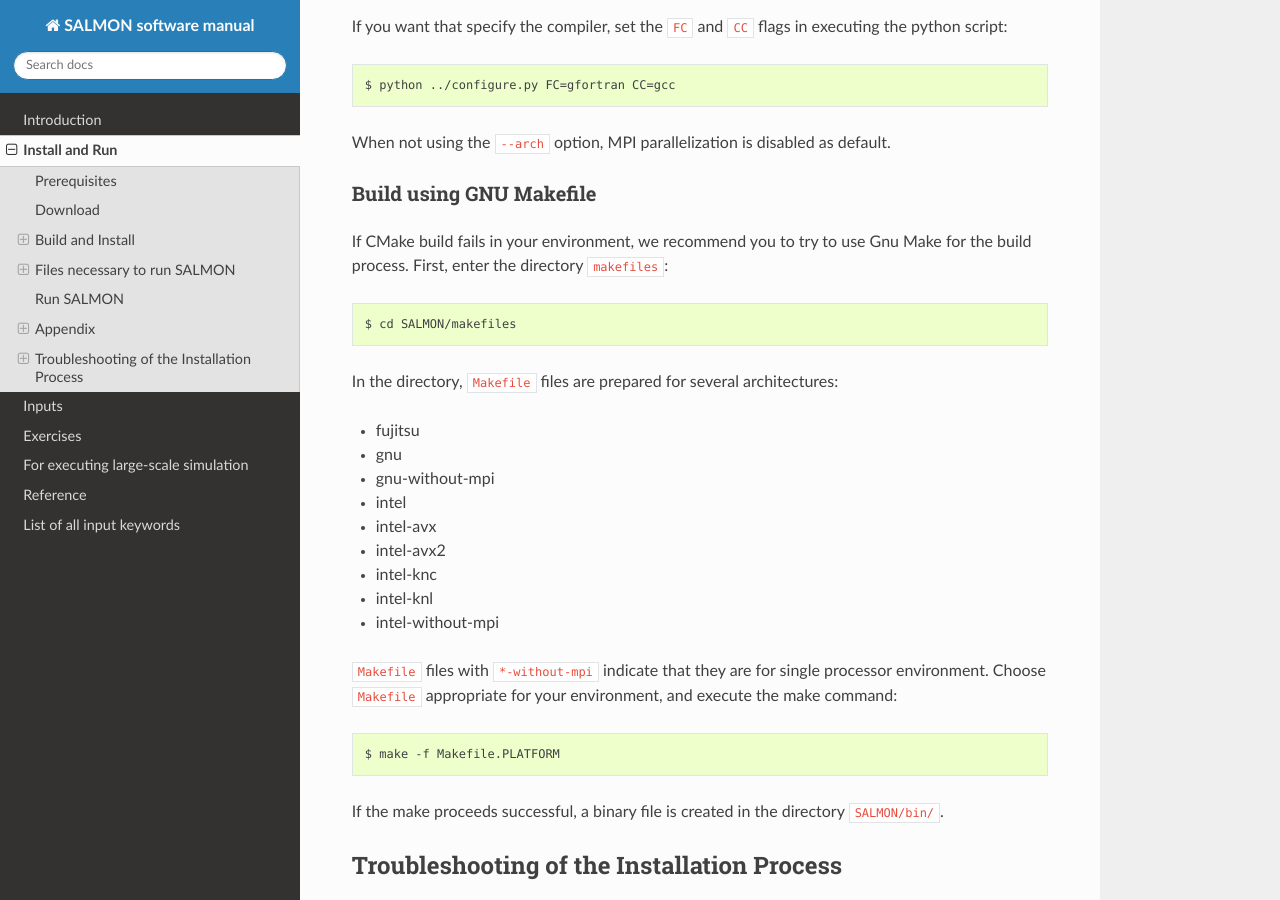
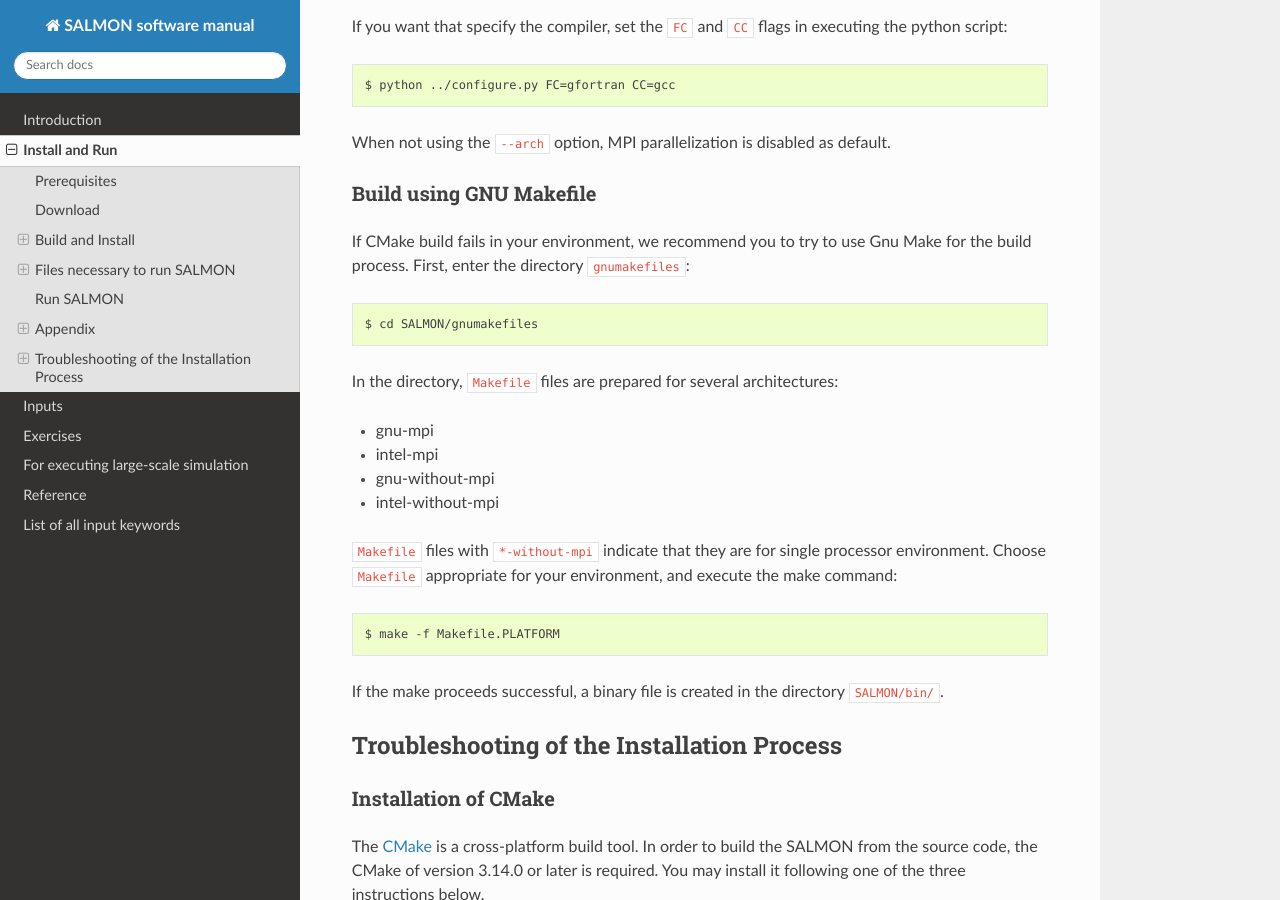
Before and after one commit to SALMON-TDDFT/SALMON-DOCS, a Sphinx documentation site: the page built from source/install_and_run.rst, in a window 1280 px wide and 900 px high, scrolled down 6772 px. Built offline with Sphinx 7.4.7 and the Read the Docs theme 2.0.0, drawn with Linux system fonts in a browser that asks for light colours; formulas are drawn with MathJax 3.

Commit message:
doc: gnu makefile description

```diff
--- a/source/install_and_run.rst
+++ b/source/install_and_run.rst
@@ -303,20 +303,15 @@
 ~~~~~~~~~~~~~~~~~~~~~~~~~~~~~~~~~
 
 If CMake build fails in your environment, we recommend you to try to use Gnu Make for the build process.
-First, enter the directory ``makefiles``::
+First, enter the directory ``gnumakefiles``::
 
-    $ cd SALMON/makefiles
+    $ cd SALMON/gnumakefiles
 
 In the directory, ``Makefile`` files are prepared for several architectures:
 
-- fujitsu
-- gnu
+- gnu-mpi
+- intel-mpi
 - gnu-without-mpi
-- intel
-- intel-avx
-- intel-avx2
-- intel-knc
-- intel-knl
 - intel-without-mpi
 
 ``Makefile`` files with ``*-without-mpi`` indicate that they are for single processor environment.
```
